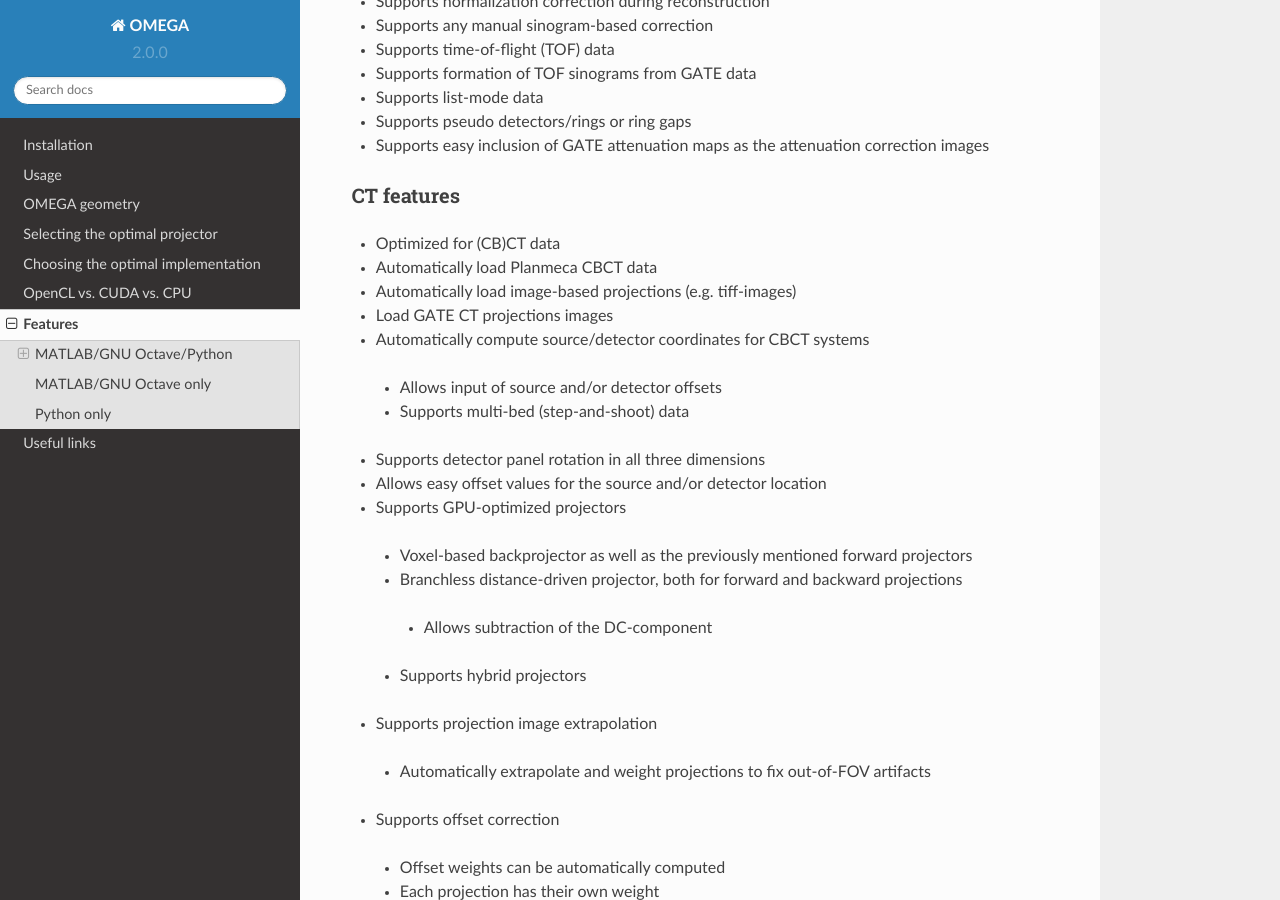
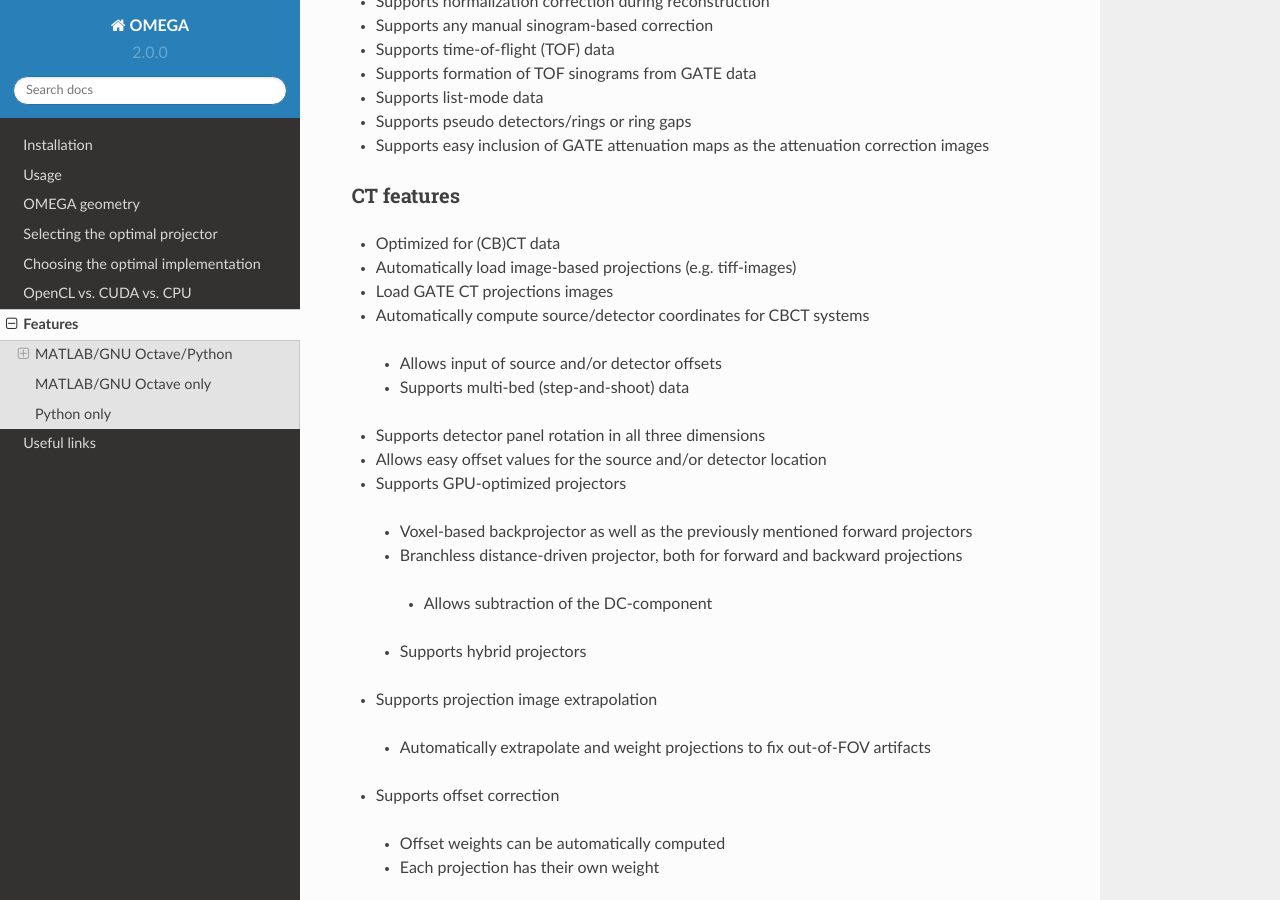
Before and after one commit to villekf/OMEGA-doc, a Sphinx documentation site: the page built from docs/source/features.rst, in a window 1280 px wide and 900 px high, scrolled down 3643 px. Built offline with Sphinx 7.4.7 and the Read the Docs theme 2.0.0, drawn with Linux system fonts in a browser that asks for light colours.

Commit message:
Update features.rst

```diff
--- a/docs/source/features.rst
+++ b/docs/source/features.rst
@@ -109,7 +109,6 @@ PET features
 CT features
 ^^^^^^^
 * Optimized for (CB)CT data
-* Automatically load Planmeca CBCT data
 * Automatically load image-based projections (e.g. tiff-images)
 * Load GATE CT projections images
 * Automatically compute source/detector coordinates for CBCT systems
```
